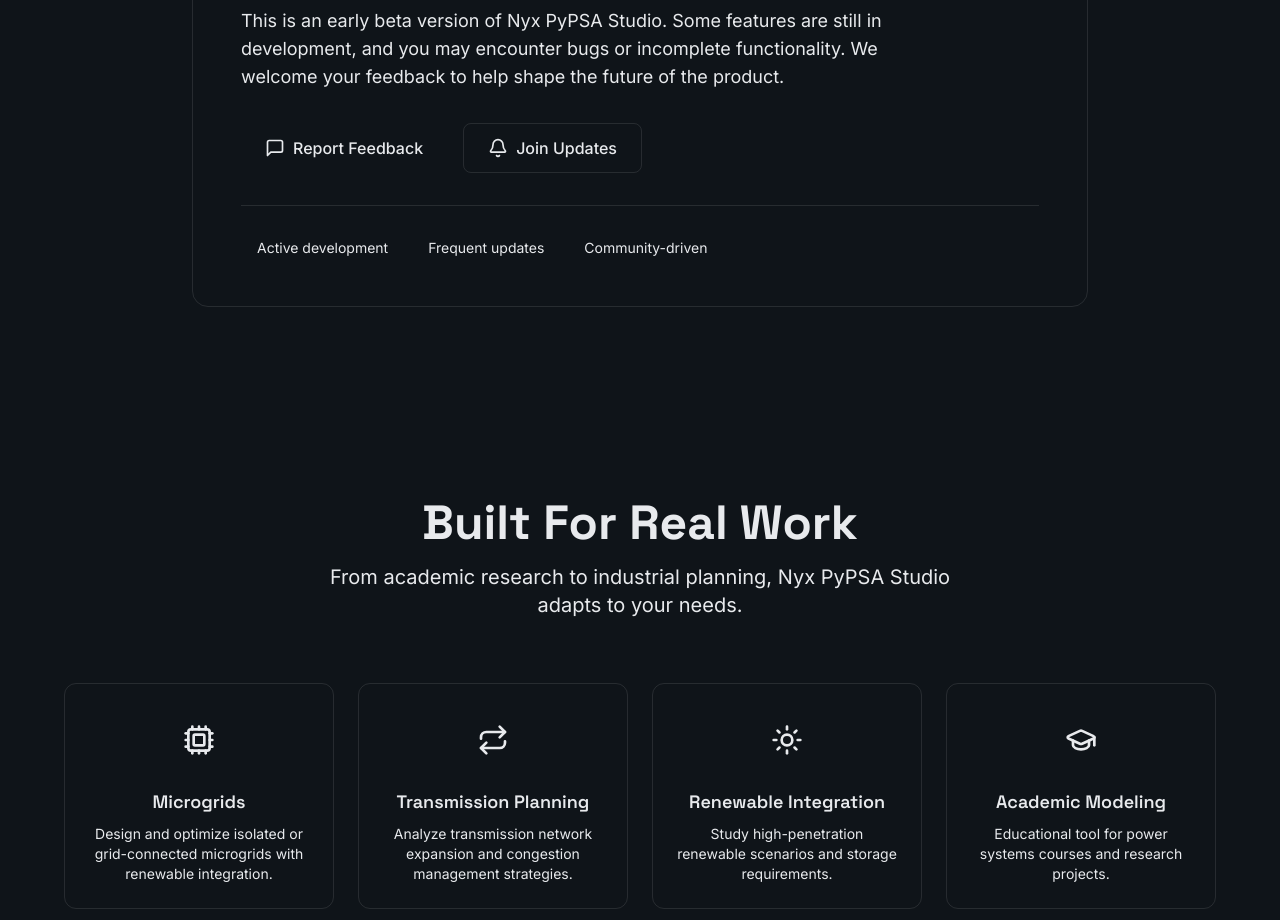
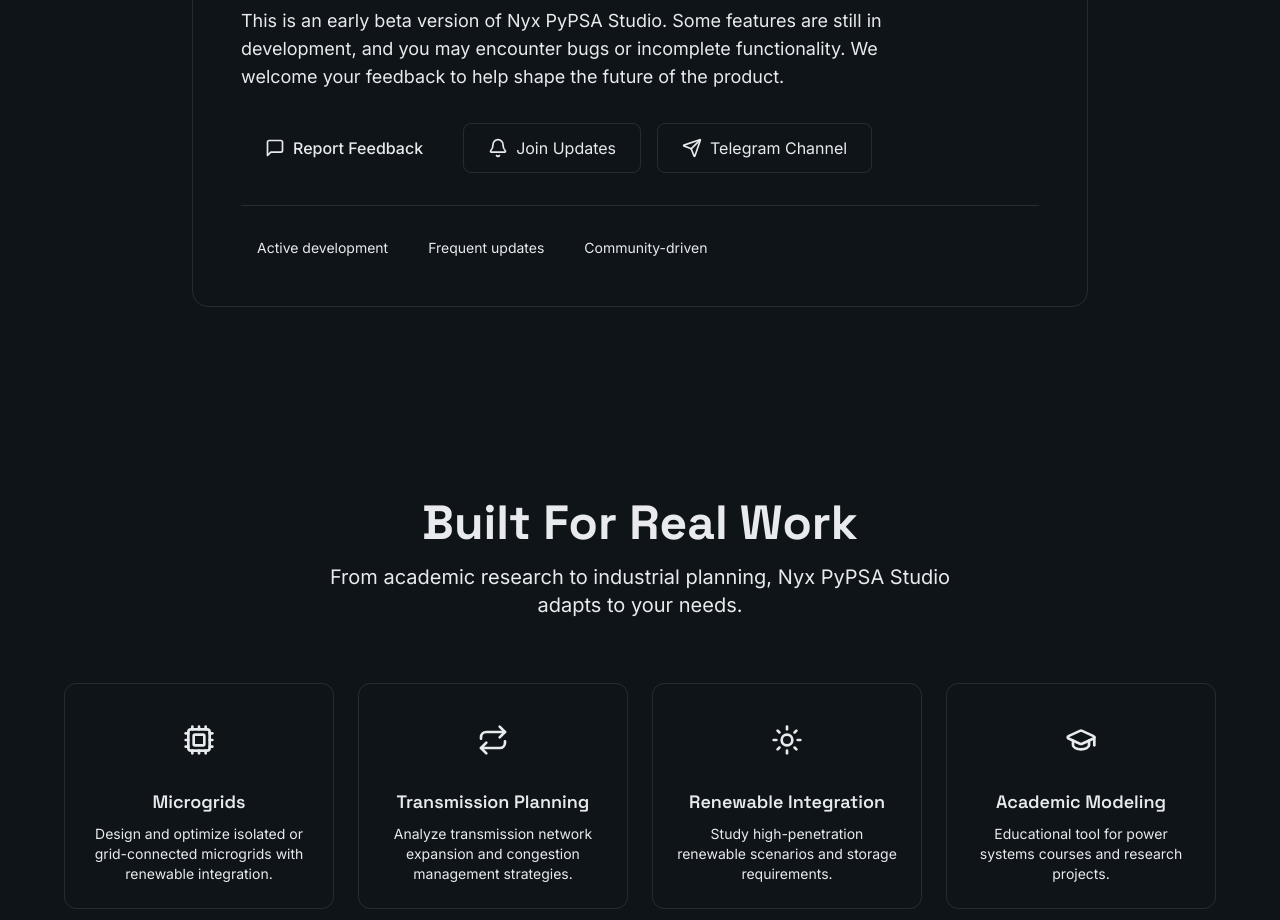
Before and after one commit to mrpooriyakh/nyx-pypsa-studio-landing, a React (Vite) app: page / in a window 1280 px wide. Shown: the part 2580-3500 px from the top of the page. Built offline with nearby package versions, Linux system fonts and the light colour scheme.

Commit message:
Add email and Telegram links to updates section

```diff
--- a/src/app/components/PreReleaseNotice.tsx
+++ b/src/app/components/PreReleaseNotice.tsx
@@ -1,6 +1,7 @@
 import { motion } from 'motion/react';
 import { useInView } from './useInView';
-import { AlertCircle, MessageSquare, Bell } from 'lucide-react';
+import { AlertCircle, MessageSquare, Bell, Send } from 'lucide-react';
+import { JOIN_UPDATES_EMAIL_URL, TELEGRAM_CHANNEL_URL } from '../constants/links';
 
 export function PreReleaseNotice() {
   const [ref, isInView] = useInView({ threshold: 0.1 });
@@ -40,14 +41,26 @@
                   <MessageSquare className="w-5 h-5" />
                   Report Feedback
                 </motion.button>
-                <motion.button
+                <motion.a
                   whileHover={{ scale: 1.05 }}
                   whileTap={{ scale: 0.95 }}
+                  href={JOIN_UPDATES_EMAIL_URL}
                   className="px-6 py-3 rounded-lg bg-card border border-border text-foreground flex items-center justify-center gap-2 hover:bg-muted transition-colors"
                 >
                   <Bell className="w-5 h-5" />
                   Join Updates
-                </motion.button>
+                </motion.a>
+                <motion.a
+                  whileHover={{ scale: 1.05 }}
+                  whileTap={{ scale: 0.95 }}
+                  href={TELEGRAM_CHANNEL_URL}
+                  target="_blank"
+                  rel="noreferrer"
+                  className="px-6 py-3 rounded-lg bg-secondary/20 border border-secondary/30 text-foreground flex items-center justify-center gap-2 hover:bg-secondary/30 transition-colors"
+                >
+                  <Send className="w-5 h-5" />
+                  Telegram Channel
+                </motion.a>
               </div>
 
               <div className="mt-8 pt-8 border-t border-border">
--- a/src/app/constants/links.ts
+++ b/src/app/constants/links.ts
@@ -12,3 +12,8 @@
 export const TERMS_OF_USE_URL = '/legal/terms-of-use.html';
 export const PRIVACY_POLICY_URL = '/legal/privacy-policy.html';
 export const LICENSE_URL = '/legal/license.html';
+
+export const JOIN_UPDATES_EMAIL_URL =
+  'mailto:mr.pooriyakh@gmail.com?subject=Nyx%20PyPSA%20Studio%20Updates';
+
+export const TELEGRAM_CHANNEL_URL = 'https://t.me/NyxPyPSAStudio';
```
